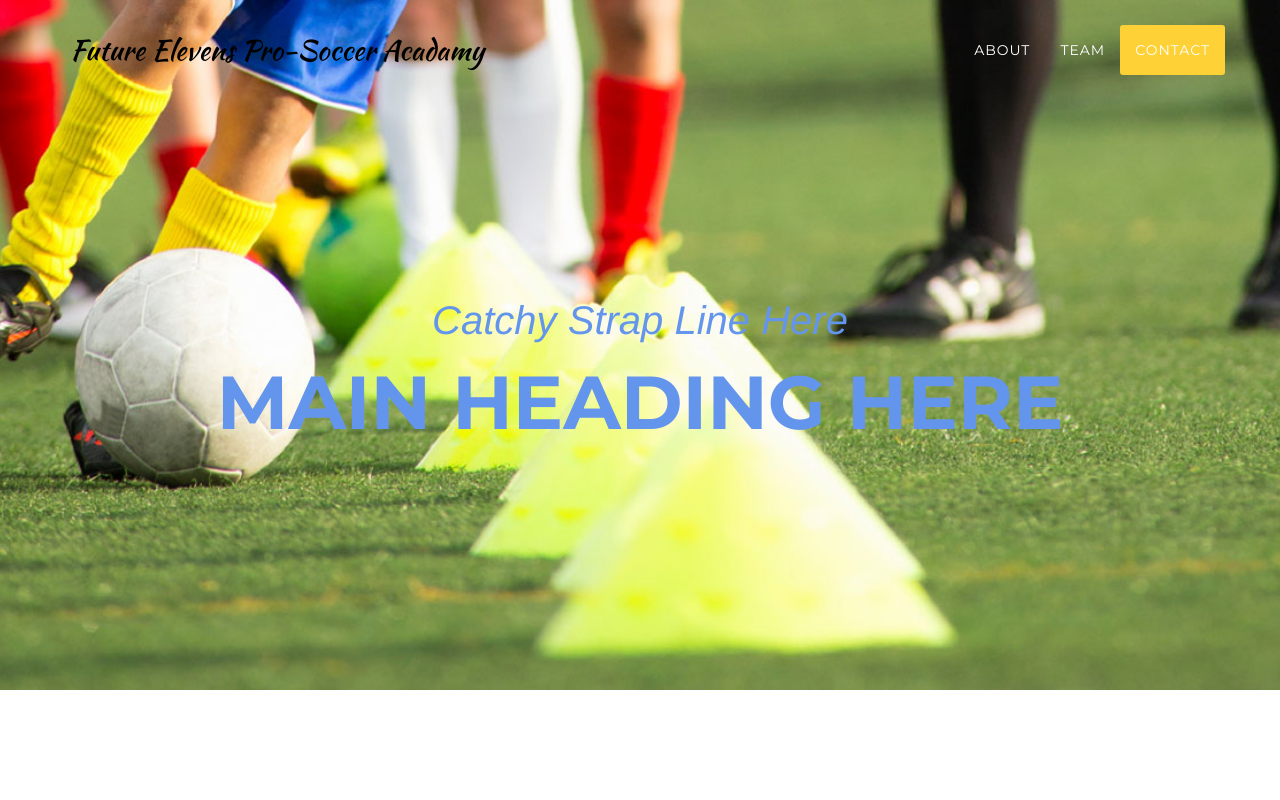
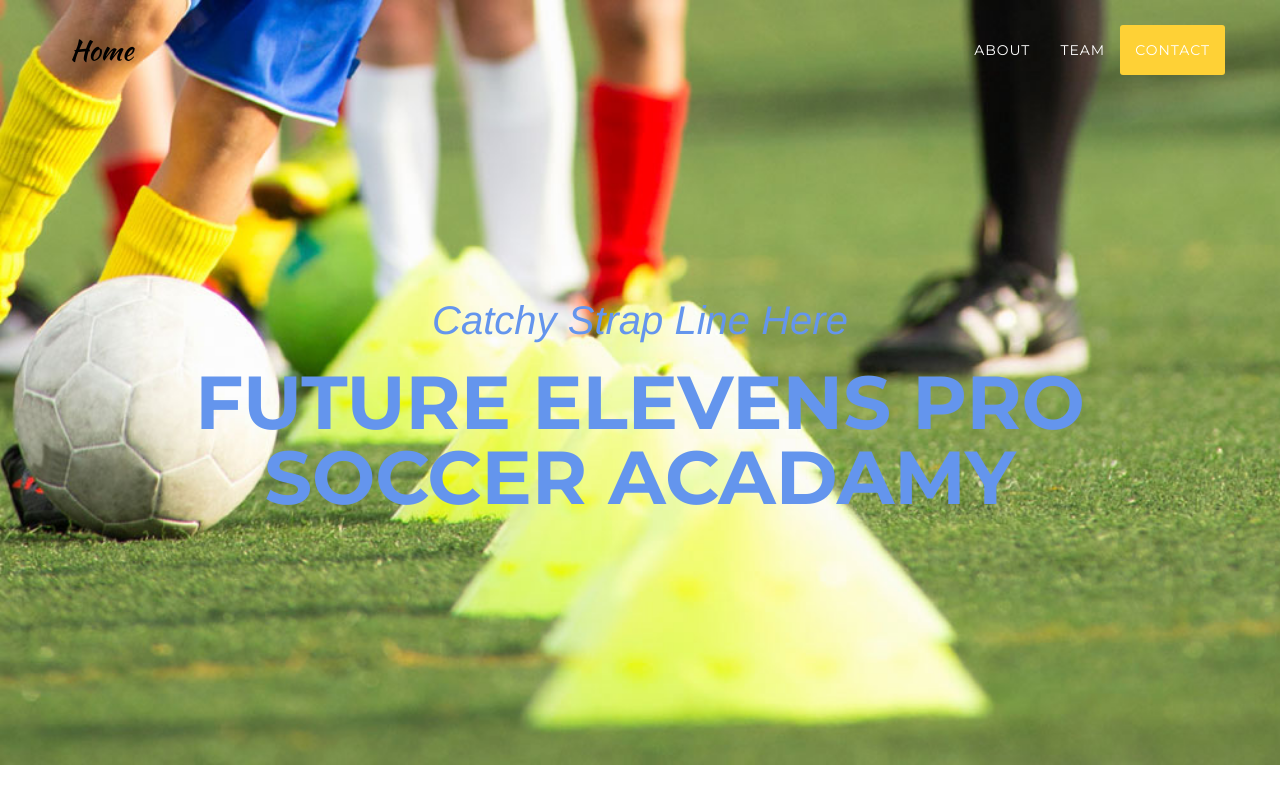
Before and after one commit to Chris-Kay/Lukes-Website, a website: page index.html in a window 1280 px wide. Shown: the top 800 px of the page. Drawn offline with nearby package versions, Linux system fonts and the light colour scheme; a web font is replaced by a local one.

Commit message:
Swapped headings

```diff
--- a/index.html
+++ b/index.html
@@ -46,7 +46,7 @@
                     <span class="icon-bar"></span>
                     <span class="icon-bar"></span>
                 </button>
-                <a class="navbar-brand page-scroll" href="#page-top">Future Elevens Pro-Soccer Acadamy</a>
+                <a class="navbar-brand page-scroll" href="#page-top">Home</a>
             </div>
 
             <!-- Collect the nav links, forms, and other content for toggling -->
@@ -76,7 +76,7 @@
         <div class="container">
             <div class="intro-text">
                 <div class="intro-lead-in">Catchy Strap Line Here</div>
-                <div class="intro-heading">Main Heading Here</div>
+                <div class="intro-heading">Future Elevens Pro Soccer Acadamy</div>
             </div>
         </div>
     </header>
```
